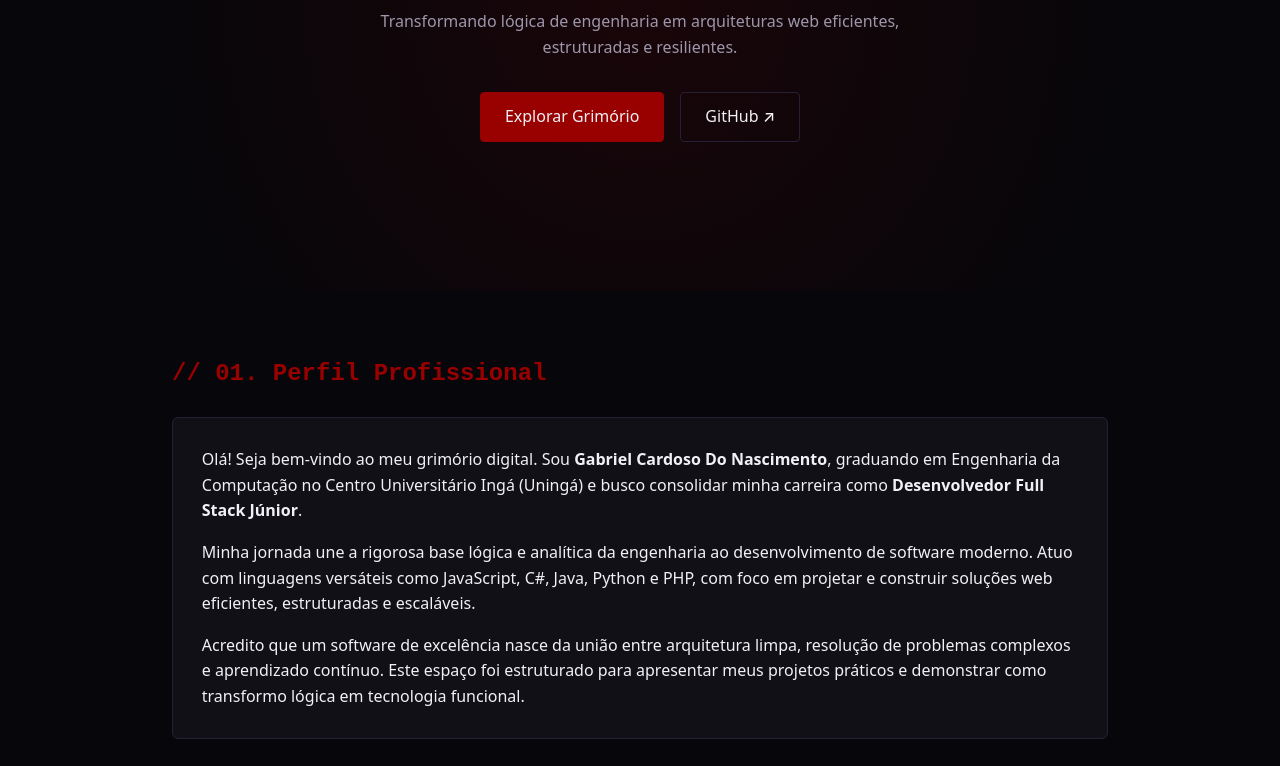
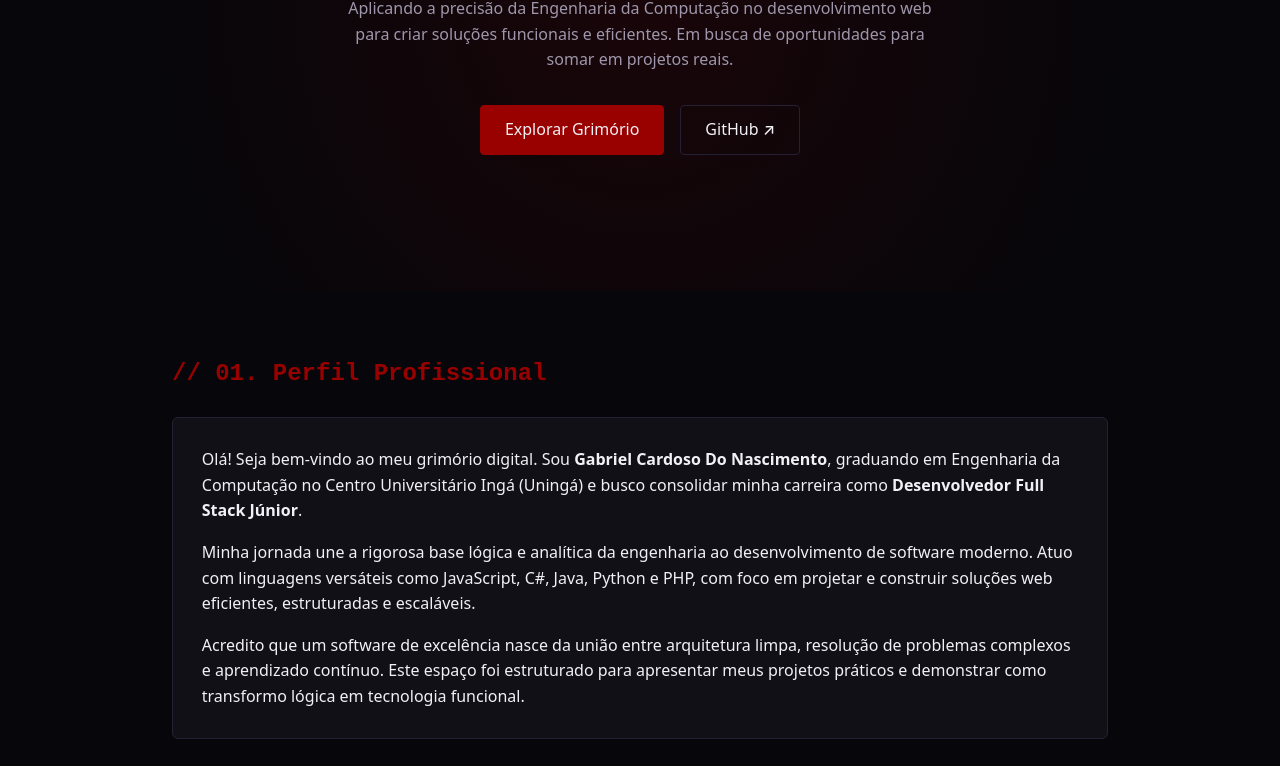
Before and after one commit to EzaquielAngel/portfolio, a plain HTML site: page index.html in a window 1280 px wide. Shown: the part 334-1100 px from the top of the page. Drawn offline with Linux system fonts and the light colour scheme.

Commit message:
Atualizações no portfólio

```diff
--- a/index.html
+++ b/index.html
@@ -34,11 +34,12 @@
   </header>
 
   <main>
+    <!-- Hero Section -->
     <section class="hero">
       <div class="hero-content">
         <span class="badge-tag">Engenharia da Computação &bull; Uningá</span>
         <h1>Desenvolvedor Full Stack Júnior</h1>
-        <p>Transformando lógica de engenharia em arquiteturas web eficientes, estruturadas e resilientes.</p>
+        <p>Aplicando a precisão da Engenharia da Computação no desenvolvimento web para criar soluções funcionais e eficientes. Em busca de oportunidades para somar em projetos reais.</p>
         <div class="hero-actions">
           <a href="#projetos" class="btn btn-primary">Explorar Grimório</a>
           <a href="https://github.com/EzaquielAngel" target="_blank" class="btn btn-outline">GitHub ↗</a>
```
